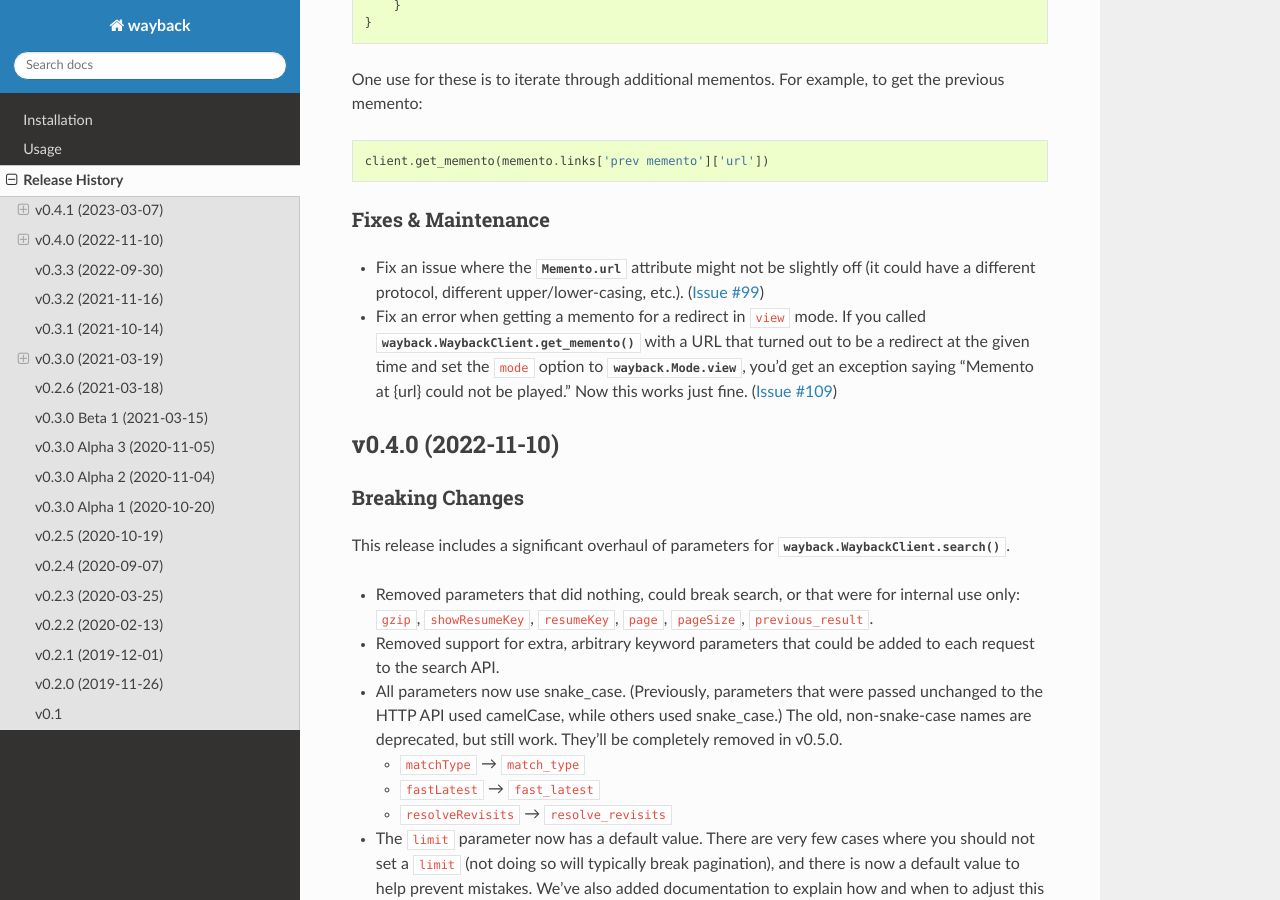
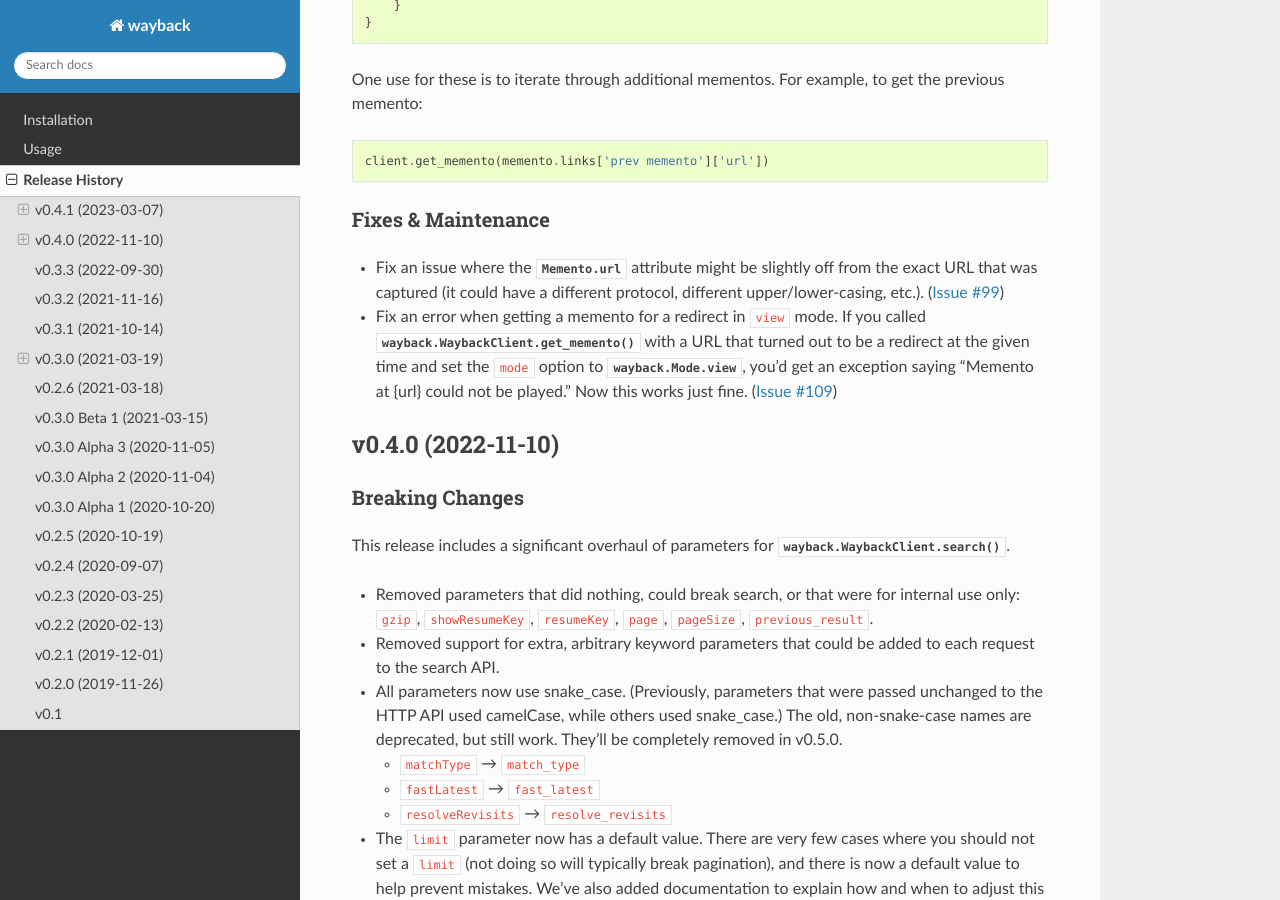
Before and after one commit to edgi-govdata-archiving/wayback, a Sphinx documentation site: the page built from docs/source/release-history.rst, in a window 1280 px wide and 900 px high, scrolled down 807 px. Built offline with Sphinx 7.4.7 and the Read the Docs theme 2.0.0, drawn with Linux system fonts in a browser that asks for light colours.

Commit message:
Fix typo, clarify wording in release notes

```diff
--- a/docs/source/release-history.rst
+++ b/docs/source/release-history.rst
@@ -45,7 +45,7 @@
 Fixes & Maintenance
 ^^^^^^^^^^^^^^^^^^^
 
-- Fix an issue where the :attr:`Memento.url` attribute might not be slightly off (it could have a different protocol, different upper/lower-casing, etc.). (:issue:`99`)
+- Fix an issue where the :attr:`Memento.url` attribute might be slightly off from the exact URL that was captured (it could have a different protocol, different upper/lower-casing, etc.). (:issue:`99`)
 
 - Fix an error when getting a memento for a redirect in ``view`` mode. If you called :meth:`wayback.WaybackClient.get_memento` with a URL that turned out to be a redirect at the given time and set the ``mode`` option to :attr:`wayback.Mode.view`, you’d get an exception saying “Memento at {url} could not be played.” Now this works just fine. (:issue:`109`)
 
```
